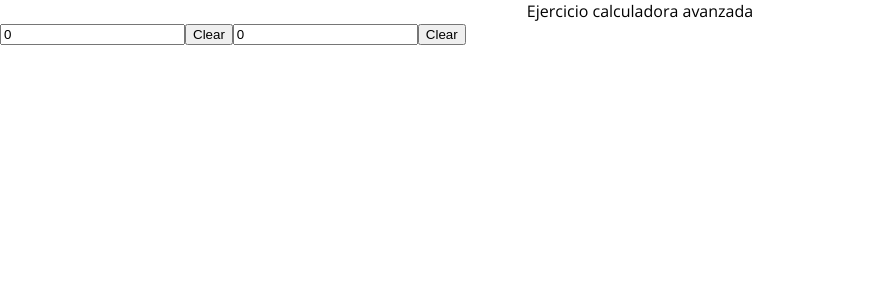
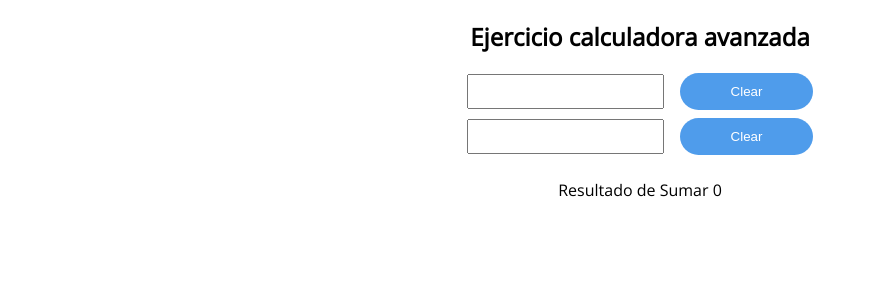
Before and after one commit to andreamon/calculadora-avanzada, a React (Create React App) app: page / in a window 1280 px wide. Shown: the top 300 px of the page, without its empty margins (0-876 px from the left). Built offline with nearby package versions, Linux system fonts and the light colour scheme.

Commit message:
add inputs & buttons sumar

```diff
--- a/src/App.css
+++ b/src/App.css
@@ -1,42 +1,27 @@
 @import url("https://fonts.googleapis.com/css2?family=Open+Sans&display=swap");
 body {
 	font-family: "Open Sans", sans-serif;
+	font-size: 16px;
 }
 .App {
 	text-align: center;
 }
-
-.App-logo {
-	height: 40vmin;
-	pointer-events: none;
+.main-input {
+	display: flex;
+	justify-content: center;
+	align-items: baseline;
 }
-
-@media (prefers-reduced-motion: no-preference) {
-	.App-logo {
-		animation: App-logo-spin infinite 20s linear;
-	}
+.main-input input {
+	padding: 0.5rem;
+	margin-right: 1rem;
+	/* margin-bottom: 1rem; */
 }
-
-.App-header {
-	background-color: #282c34;
-	min-height: 100vh;
-	display: flex;
-	flex-direction: column;
-	align-items: center;
-	justify-content: center;
-	font-size: calc(10px + 2vmin);
-	color: white;
+.main-input button {
+	background-color: #4f9ceb;
+	color: #fff;
+	border: 1px solid transparent;
+	border-radius: 20px;
+	padding: 10px 50px;
+	margin-bottom: 0.5rem;
+	cursor: pointer;
 }
-
-.App-link {
-	color: #61dafb;
-}
-
-@keyframes App-logo-spin {
-	from {
-		transform: rotate(0deg);
-	}
-	to {
-		transform: rotate(360deg);
-	}
-}
--- a/src/App.js
+++ b/src/App.js
@@ -1,15 +1,58 @@
+import { useEffect, useState } from "react";
 import "./App.css";
-import Input from "./Input";
+// import Input from "./Input";
 
 function App() {
-  return (
-    <>
-      <div className="App">Ejercicio calculadora avanzada</div>
-      <Input />
-      <Input />
+	const [resultSum, setResultSum] = useState();
+	const [inputVal, setInputVal] = useState(0);
+	const [inputVal2, setInputVal2] = useState(0);
 
-    </>
-  );
+	useEffect(() => {
+		setResultSum(Number(inputVal) + Number(inputVal2));
+	}, [inputVal, inputVal2]);
+
+	const reset = (e) => {
+		e.preventDefault();
+		setInputVal(0);
+		document.getElementById("firstValue").value = 0;
+	};
+
+	const reset2 = (e) => {
+		e.preventDefault();
+		setInputVal2(0);
+		document.getElementById("secValue").value = 0;
+	};
+
+	const checkType = (e) => {
+		let check = isNaN(e.target.value);
+		console.log(check);
+		if (!check) {
+			setInputVal(e.target.value);
+		} else {
+			alert("Sólo se permiten números");
+		}
+	};
+	return (
+		<>
+			<div className="App">
+				<h2>Ejercicio calculadora avanzada</h2>
+
+				<div className="main-input">
+					<input id="firstValue" onChange={checkType} />
+					<button onClick={reset}>Clear</button>
+				</div>
+				<div className="main-input">
+					<input
+						id="secValue"
+						onChange={(e) => setInputVal2(e.target.value)}
+						type="text"
+					/>
+					<button onClick={reset2}>Clear</button>
+				</div>
+				<p>Resultado de Sumar {resultSum ? resultSum : "0"}</p>
+			</div>
+		</>
+	);
 }
 
 export default App;
--- a/src/Input.js
+++ b/src/Input.js
@@ -1,11 +1,12 @@
 import { useState } from "react";
 
-function Input() {
+function Input(props) {
   const [inputVal, setInputVal] = useState(0);
   function reset() {
     setInputVal(0);
   }
   function seeResult(e) {
+    props.valRes = e.target.value;
     console.log(e.target.value);
   }
   return (
```
